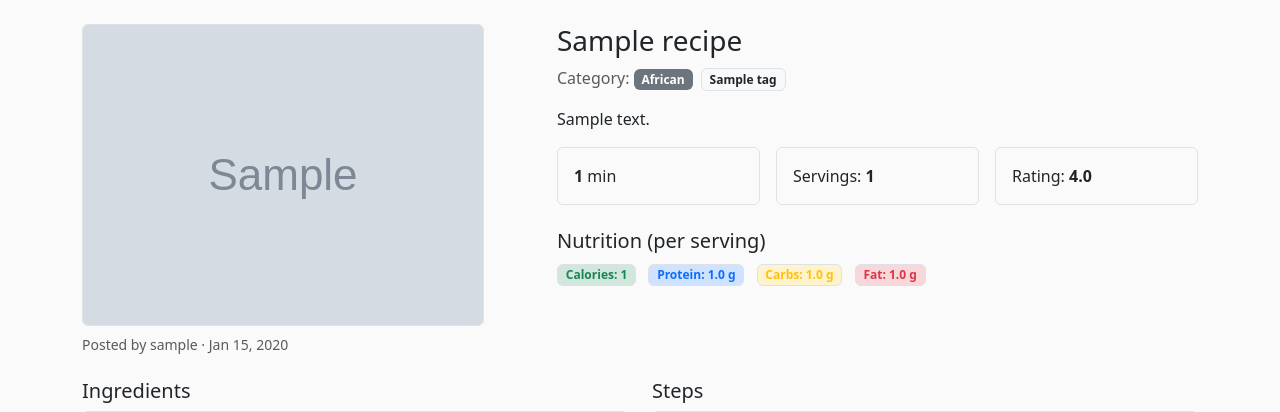
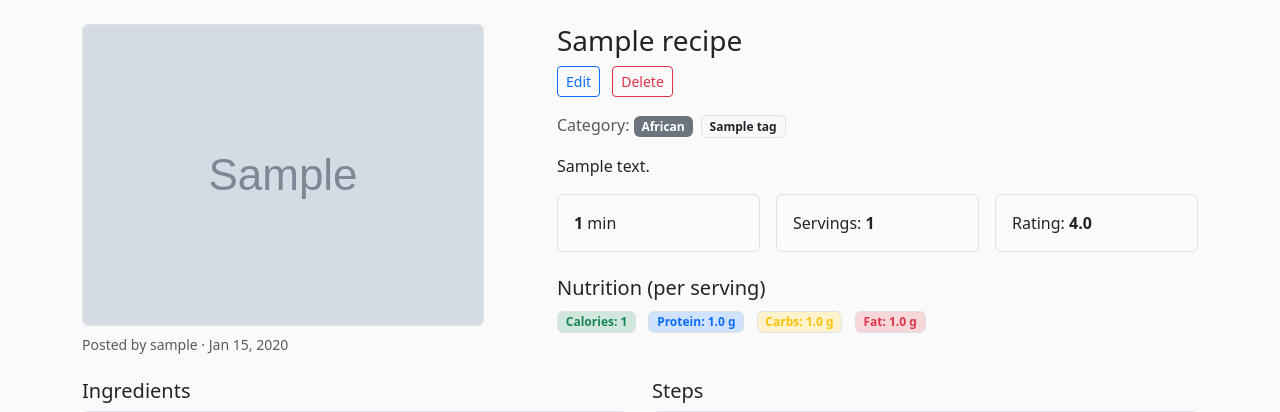
Before and after one commit to HelniseS/global-recipe, a Django app: page /recipes/1/ in a window 1280 px wide. Shown: the part 57-469 px from the top of the page. Run offline with Django 5.2, Linux system fonts and the light colour scheme; a user stored in the database is signed in; tables that the repository leaves empty hold one stand-in row (values such as "Sample post"); grey boxes marked "Sample" are stand-in pictures.

Commit message:
Add edit and delete buttons for recipe authors in recipe detail view

```diff
--- a/recipe_app/templates/recipe_app/recipe_detail.html
+++ b/recipe_app/templates/recipe_app/recipe_detail.html
@@ -15,6 +15,14 @@
 
  <div class="col-lg-7">
     <h1 class="h3">{{ recipe.title }}</h1>
+
+{% if user.is_authenticated and user == recipe.author %}
+  <div class="mb-3">
+    <a href="{% url 'recipe_app:recipe_edit' object.pk %}" class="btn btn-outline-primary btn-sm me-2">Edit</a>
+    <a href="{% url 'recipe_app:recipe_delete' object.pk %}" class="btn btn-outline-danger btn-sm">Delete</a>
+  </div>
+{% endif %}
+
     <div class="text-muted mb-2">
       Category: <span class="badge bg-secondary">{{ recipe.get_category_display }}</span>
       {% for t in recipe.tags.all %}
```
